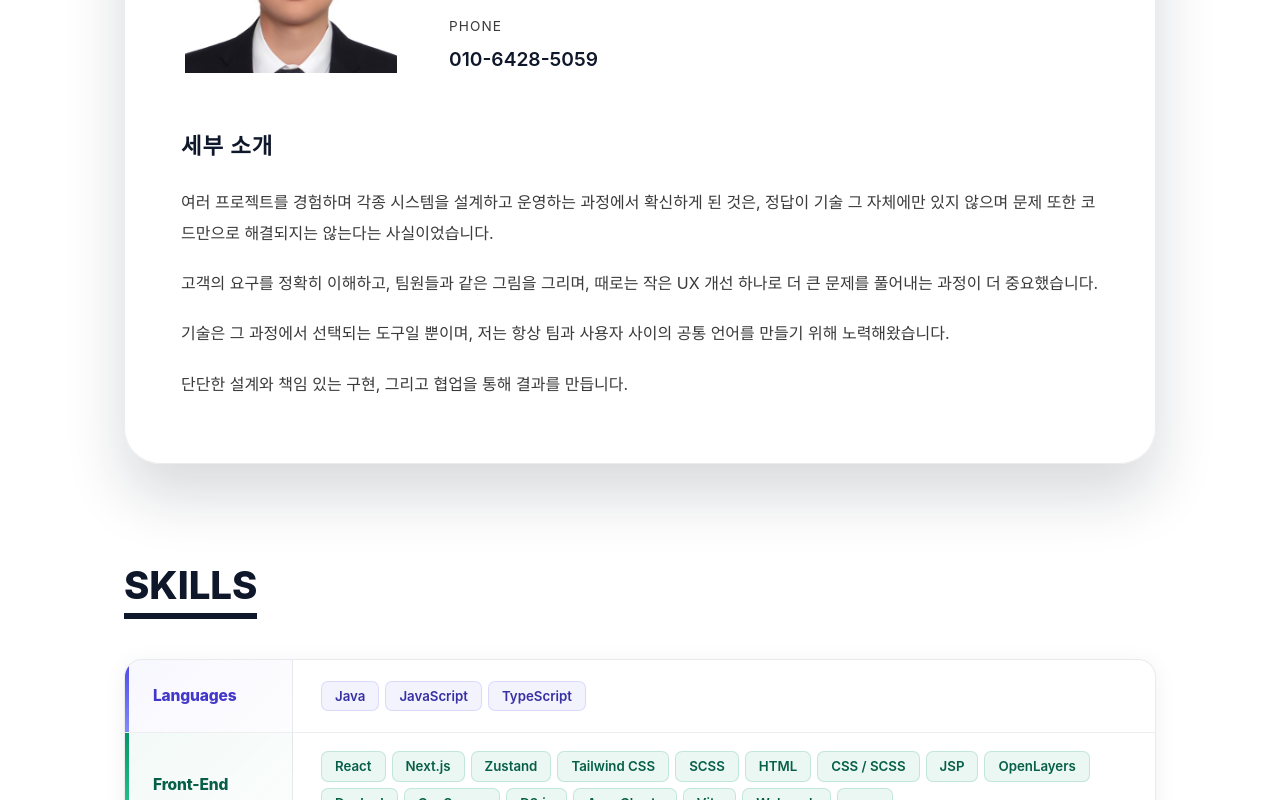
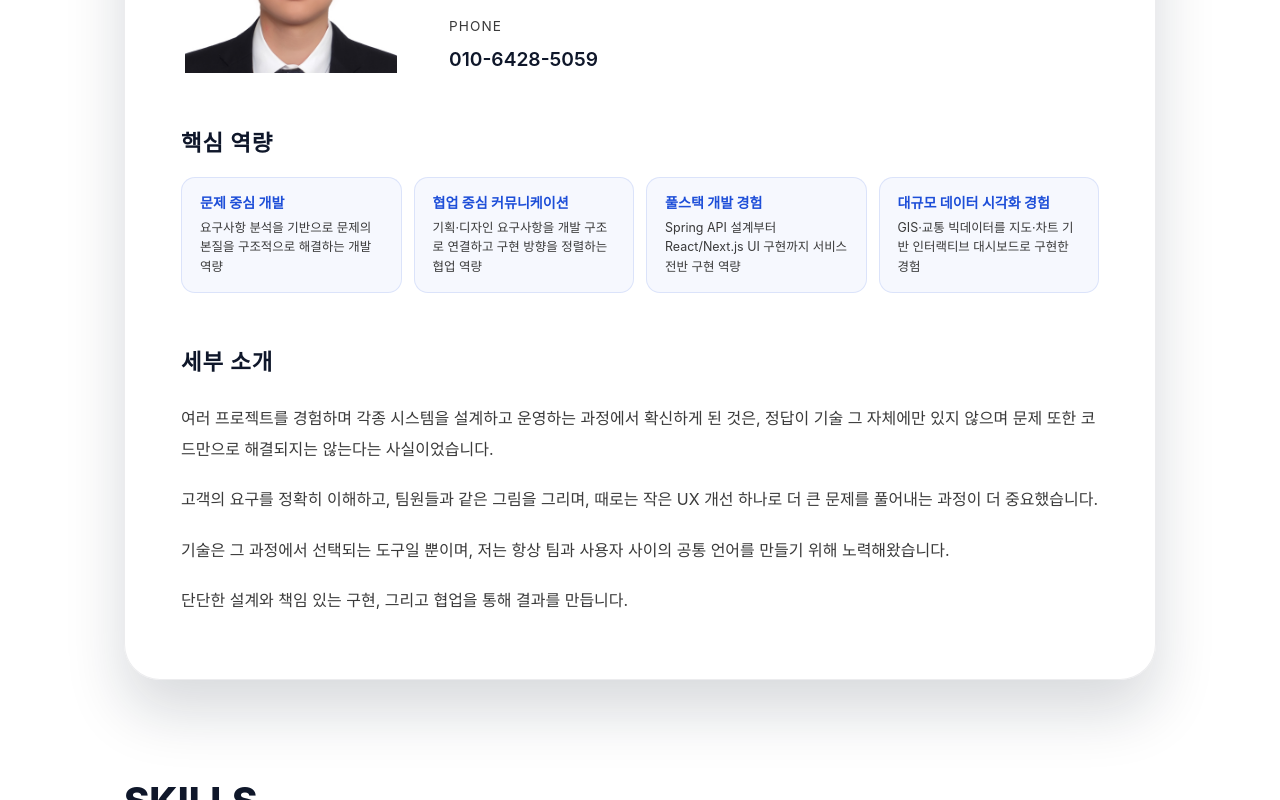
Before and after one commit to parkjh97/jpark-portfolio, a React (Vite) app in the folder my-portfolio/: page / in a window 1280 px wide. Shown: the part 520-1320 px from the top of the page. Built offline with nearby package versions, Linux system fonts and the light colour scheme.

Commit message:
핵심 역량 추가

```diff
--- a/my-portfolio/src/i18n/locales/ko.ts
+++ b/my-portfolio/src/i18n/locales/ko.ts
@@ -33,6 +33,13 @@ const ko = {
         { label: "Phone", value: "010-6428-5059" },
       ],
     },
+    competenciesHeading: "핵심 역량",
+    competencies: [
+      { title: "문제 중심 개발", desc: "요구사항 분석을 기반으로 문제의 본질을 구조적으로 해결하는 개발 역량" },
+      { title: "협업 중심 커뮤니케이션", desc: "기획·디자인 요구사항을 개발 구조로 연결하고 구현 방향을 정렬하는 협업 역량" },
+      { title: "풀스택 개발 경험", desc: "Spring API 설계부터 React/Next.js UI 구현까지 서비스 전반 구현 역량" },
+      { title: "대규모 데이터 시각화 경험", desc: "GIS·교통 빅데이터를 지도·차트 기반 인터랙티브 대시보드로 구현한 경험" },
+    ],
     detailHeading: "세부 소개",
     detail: [
       "여러 프로젝트를 경험하며 각종 시스템을 설계하고 운영하는 과정에서 확신하게 된 것은, 정답이 기술 그 자체에만 있지 않으며 문제 또한 코드만으로 해결되지는 않는다는 사실이었습니다.",
--- a/my-portfolio/src/sections/AboutSection.css
+++ b/my-portfolio/src/sections/AboutSection.css
@@ -80,6 +80,57 @@
   font-weight: 600;
   color: var(--text-strong);
   word-break: break-word;
+}
+
+/* ── Core Competencies ───────────────────────── */
+.masthead__competencies-heading {
+  margin: 0 0 16px;
+  font-size: 1.4rem;
+  font-weight: 700;
+  letter-spacing: 0.04em;
+  color: var(--text-strong);
+}
+
+.masthead__competencies-grid {
+  display: grid;
+  grid-template-columns: repeat(4, 1fr);
+  gap: 12px;
+}
+
+.competency-card {
+  padding: 16px 18px;
+  border-radius: 14px;
+  background: rgba(29, 78, 216, 0.04);
+  border: 1px solid rgba(29, 78, 216, 0.12);
+  display: flex;
+  flex-direction: column;
+  gap: 6px;
+}
+
+.competency-card__title {
+  font-size: 0.88rem;
+  font-weight: 700;
+  color: #1d4ed8;
+  line-height: 1.3;
+}
+
+.competency-card__desc {
+  margin: 0;
+  font-size: 0.78rem;
+  color: var(--text-muted);
+  line-height: 1.55;
+}
+
+@media (max-width: 1024px) {
+  .masthead__competencies-grid {
+    grid-template-columns: repeat(2, 1fr);
+  }
+}
+
+@media (max-width: 480px) {
+  .masthead__competencies-grid {
+    grid-template-columns: 1fr;
+  }
 }
 
 .masthead__detail {
--- a/my-portfolio/src/sections/AboutSection.tsx
+++ b/my-portfolio/src/sections/AboutSection.tsx
@@ -33,6 +33,8 @@ export function AboutSection() {
     fields: Array.isArray(profileRaw.fields) ? profileRaw.fields : [],
   } satisfies MastheadProfile;
   const hasPhotoSrc = Boolean(profile.photo.src);
+  const competenciesHeading = t("masthead.competenciesHeading");
+  const competencies = t("masthead.competencies", { returnObjects: true }) as { title: string; desc: string }[];
   const detailHeading = t("masthead.detailHeading");
   const hasDetailHeading = detailHeading.trim().length > 0;
   const detailParagraphs = (
@@ -76,6 +78,18 @@ export function AboutSection() {
             </dl>
           </div>
 
+          <div className="masthead__competencies">
+            <h2 className="masthead__competencies-heading">{competenciesHeading}</h2>
+            <div className="masthead__competencies-grid">
+              {competencies.map((item) => (
+                <div key={item.title} className="competency-card">
+                  <strong className="competency-card__title">{item.title}</strong>
+                  <p className="competency-card__desc">{item.desc}</p>
+                </div>
+              ))}
+            </div>
+          </div>
+
           <div className="masthead__detail">
             {hasDetailHeading && <h2>{detailHeading}</h2>}
             {detailParagraphs.map((paragraph) => (
--- a/my-portfolio/src/sections/SkillsSection.css
+++ b/my-portfolio/src/sections/SkillsSection.css
@@ -25,7 +25,7 @@
 /* ── Left: category column ────────────────────── */
 .skill-band__category {
   position: relative;
-  padding: 26px 22px 26px 28px;
+  padding: 12px 16px 12px 22px;
   display: flex;
   align-items: center;
   border-right: 1px solid rgba(15, 23, 42, 0.07);
@@ -80,7 +80,7 @@
 
 .skill-band__title {
   margin: 0;
-  font-size: 0.97rem;
+  font-size: 0.88rem;
   font-weight: 800;
   letter-spacing: -0.01em;
   line-height: 1.35;
@@ -95,10 +95,10 @@
 /* ── Right: content column ────────────────────── */
 /* 모든 태그를 하나의 흐름으로: 한 줄에 최대한 배치, 넘치면 자연스럽게 줄바꿈 */
 .skill-band__content {
-  padding: 18px 28px;
+  padding: 10px 20px;
   display: flex;
   flex-wrap: wrap;
-  gap: 6px;
+  gap: 5px;
   align-items: center;
 }
 
@@ -114,9 +114,9 @@
 /* ── Skill tag ───────────────────────────────── */
 .skill-tag {
   display: inline-block;
-  padding: 5px 13px;
-  border-radius: 7px;
-  font-size: 0.83rem;
+  padding: 3px 10px;
+  border-radius: 6px;
+  font-size: 0.79rem;
   font-weight: 600;
   line-height: 1.4;
   white-space: nowrap;
@@ -184,18 +184,18 @@
   }
 
   .skill-band__category {
-    padding: 14px 18px 12px 22px;
+    padding: 8px 14px 8px 18px;
     border-right: none;
     border-bottom: 1px solid rgba(15, 23, 42, 0.07);
   }
 
   .skill-band__title {
-    font-size: 0.9rem;
+    font-size: 0.85rem;
   }
 
   .skill-band__content {
-    padding: 12px 18px 14px;
-    gap: 5px;
+    padding: 8px 14px 10px;
+    gap: 4px;
   }
 }
 
```
